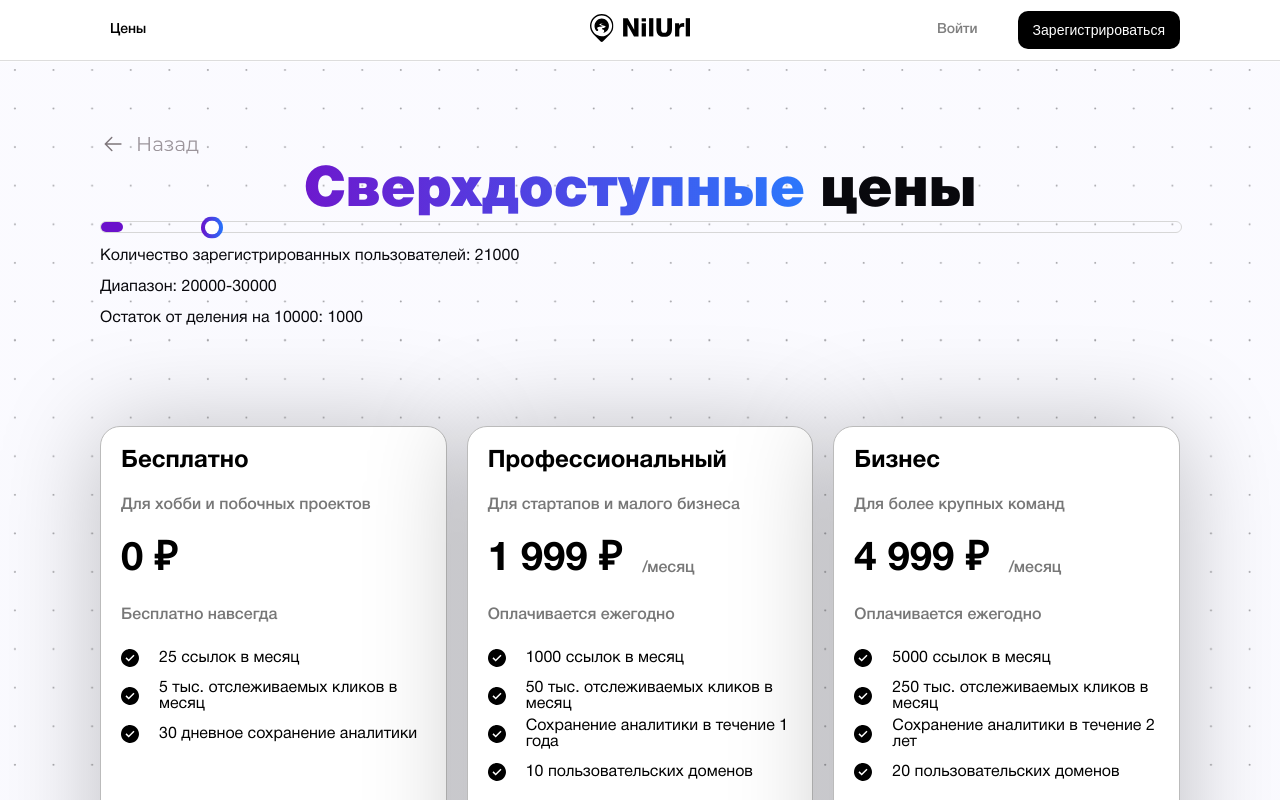
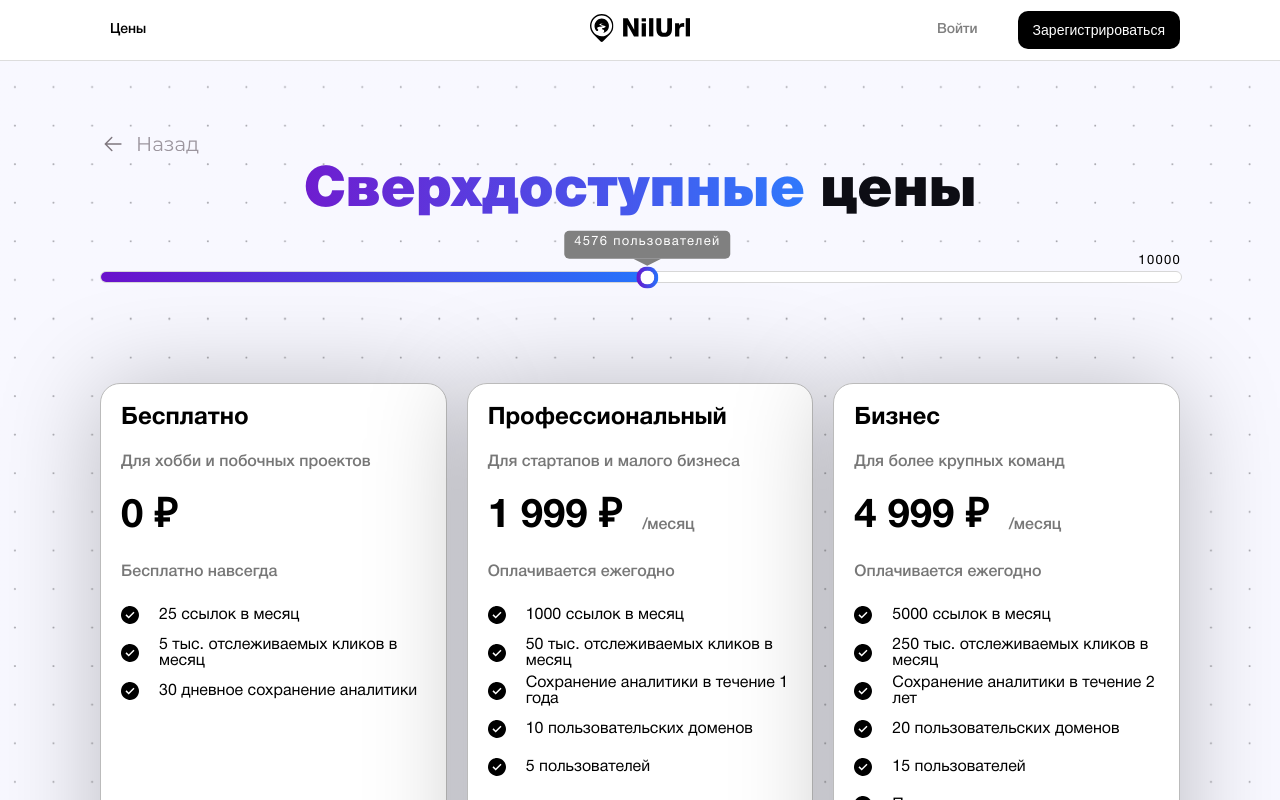
Before and after one commit to Diablox777/Project-for-company, a React (Create React App) app: page / in a window 1280 px wide. Shown: the top 800 px of the page. Built offline with nearby package versions, Linux system fonts and the light colour scheme.

Commit message:
Полностью реализовал слайдер с информацией о числе пользователей

```diff
--- a/src/components/prices-block/PricesBlock.js
+++ b/src/components/prices-block/PricesBlock.js
@@ -15,7 +15,7 @@ const PricesBlock = () => {
   const [isHovered2, setIsHovered2] = useState(false);
   const [isHovered3, setIsHovered3] = useState(false);
 
-  const registeredUsers = 21000;
+  const registeredUsers = 4576;
 
   return (
     <main className="prices">
@@ -26,9 +26,7 @@ const PricesBlock = () => {
         <span className="gradient__text"> Сверхдоступные</span>
         <span className="black__text"> цены</span>
       </div>
-
-      <Slider initialRegisteredUsers={registeredUsers} /> {/* Используем компонент Slider */}
-
+      <Slider initialRegisteredUsers={registeredUsers} /> {}
       <div className="prices__block">
         <div className="prices__block-item">
           <p className="block__item__title">Бесплатно</p>
--- a/src/components/prices-block/pricesBlock.css
+++ b/src/components/prices-block/pricesBlock.css
@@ -16,7 +16,7 @@
   transform: translate(-50%, -50%);
   width: 100%;
   height: 100%;
-  background: linear-gradient(rgba(166, 165, 255, 0.05), rgba(166, 165, 255, 0.05));
+  background: linear-gradient(rgba(166, 165, 255, 0.08), rgba(166, 165, 255, 0.08));
 
 }
 
--- a/src/components/slider/Slider.js
+++ b/src/components/slider/Slider.js
@@ -1,42 +1,46 @@
-import React, {useLayoutEffect, useRef, useState, useEffect } from "react";
-import "./slider.css"; // Подключаем файл со стилями
+import React, { useRef, useState, useEffect } from "react";
+import "./slider.css";
 
 const Slider = ({ initialRegisteredUsers }) => {
-  const [registeredUsers, setRegisteredUsers] = useState(initialRegisteredUsers);
-  const [range, setRange] = useState("");
   const [remainder, setRemainder] = useState(0);
-  const ref = useRef(null);
-  const [width, setWidth] = useState(0);
+  const CircleRef = useRef(null);
+  const CoverRef = useRef(null);
+  const ContainerRef = useRef(null);
+  const TextRef = useRef(null);
+  const [containerWidth, setContainerWidth] = useState(0);
+  const [rightValue, setRightValue] = useState(0);
 
   useEffect(() => {
-    // Вызываем функцию при изменении количества зарегистрированных пользователей
-    determineRangeAndRemainder(registeredUsers);
-  }, [registeredUsers]);
+    setContainerWidth(CircleRef.current.offsetParent.offsetWidth);
+  }, []);
 
-  // Функция для определения диапазона зарегистрированных пользователей и остатка от деления
+  useEffect(() => {
+    const newPosition = (containerWidth - 100) * (remainder / 10000);
+    CircleRef.current.style.transform = `translateX(${86 + newPosition}px) translateY(${-25}%)`;
+    CoverRef.current.style.width = `${100 + newPosition}px`;
+  }, [remainder]);
+
+  useEffect(() => {
+    determineRangeAndRemainder(initialRegisteredUsers);
+  }, [initialRegisteredUsers]);
+
   const determineRangeAndRemainder = (users) => {
     const rangeNumber = Math.floor(users / 10000);
-    const leftValue = rangeNumber * 10000;
-    const rightValue = (rangeNumber + 1) * 10000;
-    setRange(`${leftValue}-${rightValue}`);
+    const calculatedRightValue = (rangeNumber + 1) * 10000;
     setRemainder(users % 10000);
-  }
-  useLayoutEffect(() => {
-    setWidth(ref.current.offsetWidth);
-  }, []);
+    setRightValue(calculatedRightValue);
+  };
 
   return (
-    <>
-      <div className="slider-container">
-        <div className="slider-circle" ref={ref}></div>
-        <div className="slider-cover" style={{ width: width }}></div>
-      </div>
-      <div>
-        <p>Количество зарегистрированных пользователей: {registeredUsers}</p>
-        <p>Диапазон: {range}</p>
-        <p>Остаток от деления на 10000: {remainder}</p>
-      </div>
-    </>
+      <div className="slider-container" ref={ContainerRef}>
+        <p className="slider-limit">{rightValue}</p>
+        <div className="slider-circle" ref={CircleRef}>
+          <div className="slider-text" ref={TextRef}>
+            <p className="users-value">{initialRegisteredUsers} пользователей</p>
+          </div>
+        </div>
+        <div className="slider-cover" ref={CoverRef}></div>
+        </div>
   );
 };
 
--- a/src/components/slider/slider.css
+++ b/src/components/slider/slider.css
@@ -1,21 +1,22 @@
 .slider-container {
+  margin-top: 50px;
   position: relative;
   height: 10px;
   width: 100%;
   border-radius: 29px;
   border: 1px solid rgba(215, 215, 215, 1);
+  background-color: #fff;
 }
 
 .slider-circle {
   position: absolute;
   width: 14px;
   height: 14px;
-    transform: translateY(-25%) translateX(100px);
-    background:
-      linear-gradient(#fff 0 0) padding-box,
+  background: linear-gradient(#fff 0 0) padding-box,
     linear-gradient(to right, #6a11cb 0%, #2575fc 100%) border-box;
   border: 4px solid transparent;
   border-radius: 20px;
+  z-index: 1;
 }
 
 .slider-cover {
@@ -24,5 +25,57 @@
   left: 0;
   height: 100%;
   border-radius: 29px;
-    background-color: #6a11cb;
+  background: linear-gradient(to right, #6a11cb 0%, #2575fc 100%) border-box;
 }
+
+.slider-text {
+  position: absolute;
+  height: 27.5px;
+  top: -26px;
+  left: 50%;
+  transform: translate(-50%, -50%);
+  z-index: 1;
+  background: grey;
+  border: none;
+  border-radius: 5px;
+
+}
+
+.slider-text::after {
+  content: "";
+  position: absolute;
+  bottom: -7.7px;
+  left: 50%;
+  transform: translateX(-50%);
+  width: 0;
+  height: 0;
+  border-left: 14.095px solid transparent;
+  border-right: 14.095px solid transparent;
+  border-top: 7.7px solid grey;
+}
+
+.users-value {
+  margin-top: 0px;
+  padding-top: 5px;
+  padding-bottom: 5px;
+  padding-left: 10px;
+  padding-right: 10px;
+  font-family: "Helvetica Neue Cyr";
+  font-size: 13px;
+  font-weight: 400;
+  text-align: center;
+  letter-spacing: 0.1em;
+  color: rgba(255, 255, 255, 1);
+  white-space: nowrap;
+}
+
+.slider-limit {
+  position: absolute;
+  top: -30px;
+  right: 0;
+  font-family: "Helvetica Neue Cyr";
+  font-size: 13px;
+  font-weight: 400;
+  letter-spacing: 0.1em;
+  text-align: center;
+}
```
Lines whose indentation alone changed are shown as unchanged.
